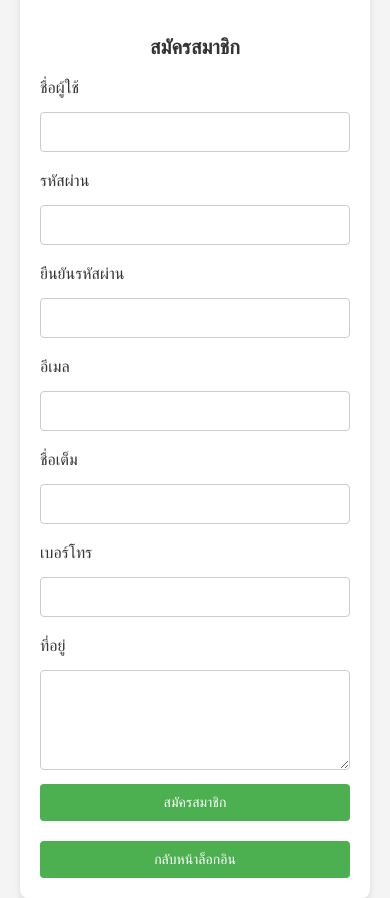
After one commit to MiniTheRippers/Carmanage, a PHP site: page /register.php in a window 390 px wide. The commit adds this page. Run offline with PHP 8.4, Linux system fonts and the light colour scheme.

Commit message:
Add files via upload

```diff
--- /dev/null
+++ b/register.php
@@ -0,0 +1,220 @@
+<?php
+session_start(); // Start the session
+
+// Include database connection
+include 'db.php';
+
+// Initialize error variables
+$error = '';
+$success = '';
+
+// Check if the form is submitted
+if ($_SERVER['REQUEST_METHOD'] == 'POST') {
+    // Get the entered details
+    $username = $_POST['username'];
+    $password = $_POST['password'];
+    $confirm_password = $_POST['confirm_password'];
+    $email = $_POST['email'];
+    $full_name = $_POST['full_name'];
+    $phone = $_POST['phone'];
+    $address = $_POST['address'];
+
+    // Check if passwords match
+    if ($password !== $confirm_password) {
+        $error = "รหัสผ่านไม่ตรงกัน!";
+    } else {
+        // Check if username already exists
+        $stmt = $conn->prepare("SELECT * FROM users WHERE username = :username");
+        $stmt->bindParam(':username', $username);
+        $stmt->execute();
+        $existingUser = $stmt->fetch();
+
+        if ($existingUser) {
+            $error = "ชื่อผู้ใช้นี้มีอยู่แล้ว!";
+        } else {
+            // Hash the password using password_hash() function
+            $password_hash = password_hash($password, PASSWORD_DEFAULT);
+
+            // Prepare the query to insert the new user
+            $stmt = $conn->prepare("INSERT INTO users (username, password_hash, email, full_name, phone, address, role)
+                                    VALUES (:username, :password_hash, :email, :full_name, :phone, :address, :role)");
+            $stmt->bindParam(':username', $username);
+            $stmt->bindParam(':password_hash', $password_hash);
+            $stmt->bindParam(':email', $email);
+            $stmt->bindParam(':full_name', $full_name);
+            $stmt->bindParam(':phone', $phone);
+            $stmt->bindParam(':address', $address);
+            $stmt->bindParam(':role', $role);
+
+            $role = 'user';  // Default role is 'user'
+
+            // Execute the query to insert the user
+            if ($stmt->execute()) {
+                $success = "บัญชีของคุณถูกสร้างแล้ว! คุณสามารถเข้าสู่ระบบได้.";
+            } else {
+                $error = "เกิดข้อผิดพลาดในการสร้างบัญชี!";
+            }
+        }
+    }
+}
+?>
+
+<!DOCTYPE html>
+<html lang="th">
+<head>
+    <meta charset="UTF-8">
+    <meta name="viewport" content="width=device-width, initial-scale=1.0">
+    <title>สมัครสมาชิก - CarManage</title>
+    <link rel="stylesheet" href="style.css">
+    <style>
+        /* Style adjustments for registration page */
+        body {
+            font-family: Arial, sans-serif;
+            background-color: #f4f4f4;
+            display: flex;
+            justify-content: center;
+            align-items: center;
+            height: 100vh;
+            margin: 0;
+        }
+
+        .register-container {
+            background-color: white;
+            padding: 30px;
+            border-radius: 8px;
+            box-shadow: 0 4px 6px rgba(0, 0, 0, 0.1);
+            width: 100%;
+            max-width: 450px;
+            text-align: center;
+        }
+
+        h2 {
+            margin-bottom: 20px;
+            font-size: 24px;
+            color: #333;
+        }
+
+        label {
+            display: block;
+            margin: 10px 0 5px;
+            text-align: left;
+            font-size: 16px;
+            color: #333;
+        }
+
+        input[type="text"],
+        input[type="password"],
+        input[type="email"],
+        textarea {
+            width: 100%;
+            padding: 10px;
+            margin: 10px 0;
+            border: 1px solid #ccc;
+            border-radius: 4px;
+            font-size: 16px;
+            box-sizing: border-box;
+        }
+
+        textarea {
+            resize: vertical;
+            height: 100px;
+        }
+
+        button {
+            width: 100%;
+            padding: 12px;
+            background-color: #4CAF50;
+            color: white;
+            border: none;
+            border-radius: 4px;
+            font-size: 16px;
+            cursor: pointer;
+        }
+
+        button:hover {
+            background-color: #45a049;
+        }
+
+        .error,
+        .success {
+            margin: 20px 0;
+            padding: 10px;
+            color: white;
+            border-radius: 4px;
+            font-size: 16px;
+            text-align: center;
+        }
+
+        .error {
+            background-color: #f44336;
+        }
+
+        .success {
+            background-color: #4CAF50;
+        }
+
+        /* Additional responsive styling */
+        @media (max-width: 480px) {
+            .register-container {
+                padding: 20px;
+                width: 90%;
+            }
+
+            h2 {
+                font-size: 20px;
+            }
+
+            button {
+                padding: 10px;
+                font-size: 14px;
+            }
+        }
+    </style>
+</head>
+<body>
+    <div class="register-container">
+        <h2>สมัครสมาชิก</h2>
+
+        <!-- Show success message -->
+        <?php if ($success): ?>
+            <div class="success"><?php echo $success; ?></div>
+        <?php endif; ?>
+
+        <!-- Show error message -->
+        <?php if ($error): ?>
+            <div class="error"><?php echo $error; ?></div>
+        <?php endif; ?>
+
+        <!-- Registration form -->
+        <form method="POST">
+            <label for="username">ชื่อผู้ใช้</label>
+            <input type="text" id="username" name="username" required>
+
+            <label for="password">รหัสผ่าน</label>
+            <input type="password" id="password" name="password" required>
+
+            <label for="confirm_password">ยืนยันรหัสผ่าน</label>
+            <input type="password" id="confirm_password" name="confirm_password" required>
+
+            <label for="email">อีเมล</label>
+            <input type="email" id="email" name="email" required>
+
+            <label for="full_name">ชื่อเต็ม</label>
+            <input type="text" id="full_name" name="full_name" required>
+
+            <label for="phone">เบอร์โทร</label>
+            <input type="text" id="phone" name="phone">
+
+            <label for="address">ที่อยู่</label>
+            <textarea id="address" name="address"></textarea>
+
+            <button type="submit">สมัครสมาชิก</button>
+        </form>
+
+        <!-- Back to Login button -->
+        <div class="back-to-login-container" style="margin-top: 20px;">
+            <a href="login.php"><button>กลับหน้าล็อกอิน</button></a>
+        </div>
+    </div>
+</body>
+</html>
```
Also changed, not shown: dashboard.php (+20 -0 lines), login.php (added, +148 -0 lines).
